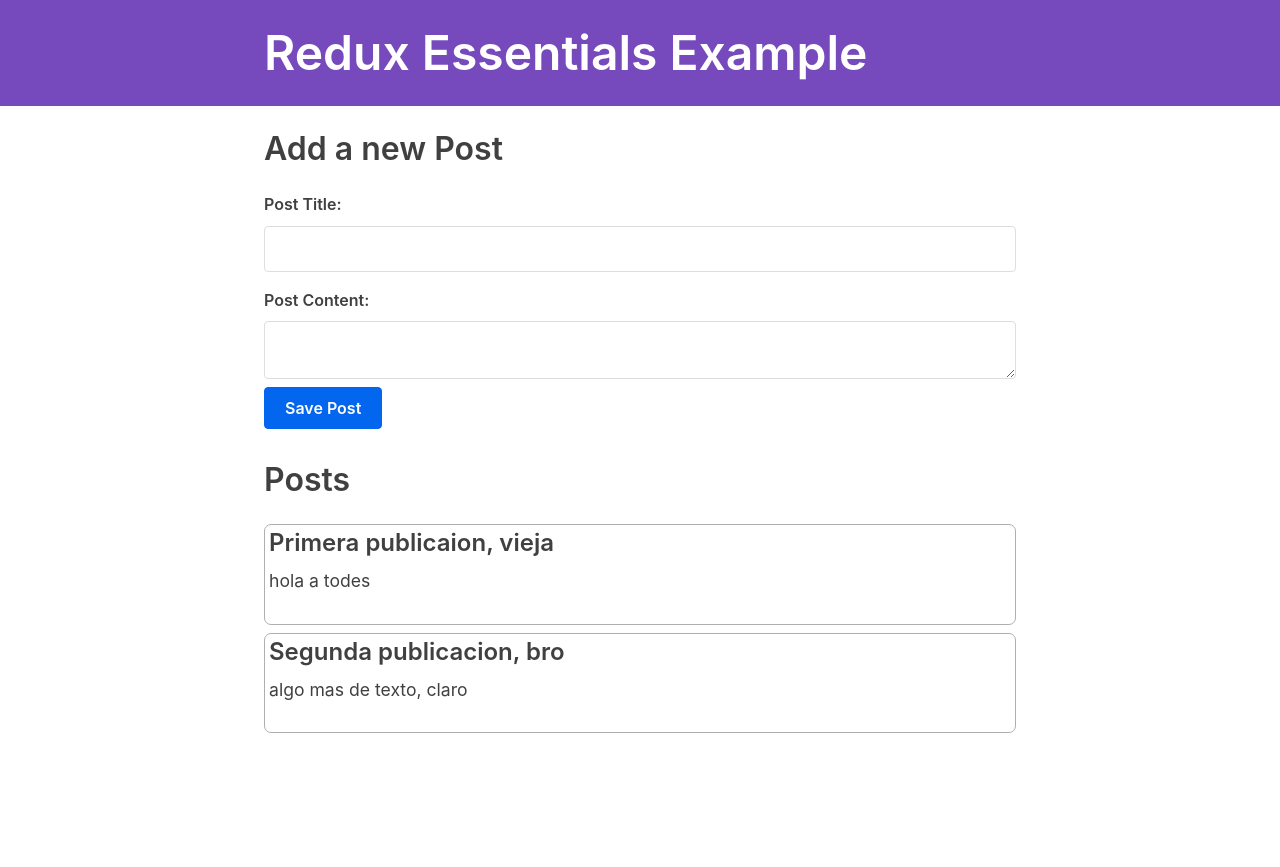
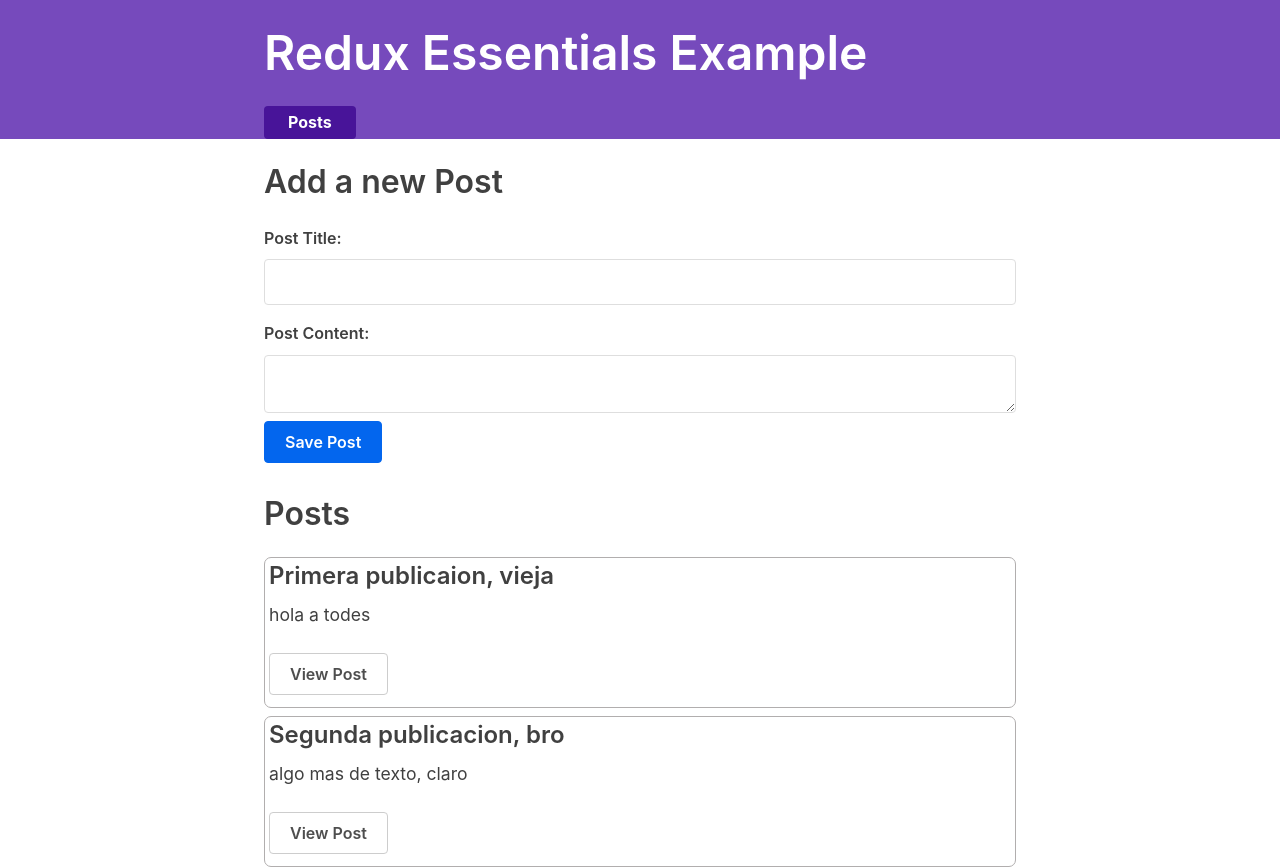
Before and after one commit to anelioalvarez/redux-essentials-example-app, a React (Create React App) app: page / in a window 1280 px wide. Before the commit the page ends 800 px from the top, so only its background shows below. Built offline with nearby package versions, Linux system fonts and the light colour scheme; what miragejs, txtgen would draw is missing.

Commit message:
added SinglePostPage and his Single post Route; added Posts Navbar

```diff
--- a/src/App.js
+++ b/src/App.js
@@ -9,6 +9,7 @@
 import { Navbar } from './app/Navbar'
 import AddPostForm from './features/posts/AddPostForm'
 import PostsList from './features/posts/PostsList'
+import SinglePostPage from './features/posts/SinglePostPage'
 
 function App() {
   return (
@@ -26,6 +27,11 @@
               </Fragment>
             )}
           />
+          <Route
+            exact
+            path="/posts/:postId"
+            component={SinglePostPage}
+          />
           <Redirect to="/" />
         </Switch>
       </div>
--- a/src/app/Navbar.js
+++ b/src/app/Navbar.js
@@ -1,4 +1,5 @@
 import React from 'react'
+import { Link } from 'react-router-dom'
 
 export const Navbar = () => {
   return (
@@ -7,7 +8,9 @@
         <h1>Redux Essentials Example</h1>
 
         <div className="navContent">
-          <div className="navLinks"></div>
+          <div className="navLinks">
+            <Link to='/'>Posts</Link>
+          </div>
         </div>
       </section>
     </nav>
--- a/src/features/posts/PostsList.js
+++ b/src/features/posts/PostsList.js
@@ -1,5 +1,6 @@
 import React from 'react';
 import { useSelector } from 'react-redux';
+import { Link } from 'react-router-dom';
 
 const PostsList = () => {
   const posts = useSelector(state => state.posts);
@@ -13,6 +14,12 @@
       <p className='post-content'>
         {post.content.substring(0, 100)}
       </p>
+      <Link
+        to={`/posts/${post.id}`}
+        className='button muted-button'
+      >
+        View Post
+      </Link>
     </article>
   ));
 
--- /dev/null
+++ b/src/features/posts/SinglePostPage.js
@@ -0,0 +1,38 @@
+/*
+React Router pasa el objeto match como una prop,
+el cual contiene informacion de la URL que estamos buscando.
+
+Al configurar la ruta para representar este componente, le
+diremos que analice la segunda parte de la URL como una
+variable llamada 'postId',
+y poder leer ese valor desde match.params
+*/
+import React from 'react'
+import { useSelector } from 'react-redux';
+
+const SinglePostPage = ({ match }) => {
+  const { postId } = match.params;
+
+  const post = useSelector(state =>
+    state.posts.find(post => post.id.toString() === postId)
+  )
+
+  if (!post) {
+    return (
+      <section>
+        <h2>Post not found!</h2>
+      </section>
+    )
+  }
+
+  return (
+    <section>
+      <article className='post'>
+        <h2>{post.title}</h2>
+        <p className='post-content'>{post.content}</p>
+      </article>
+    </section>
+  )
+}
+
+export default SinglePostPage
```
